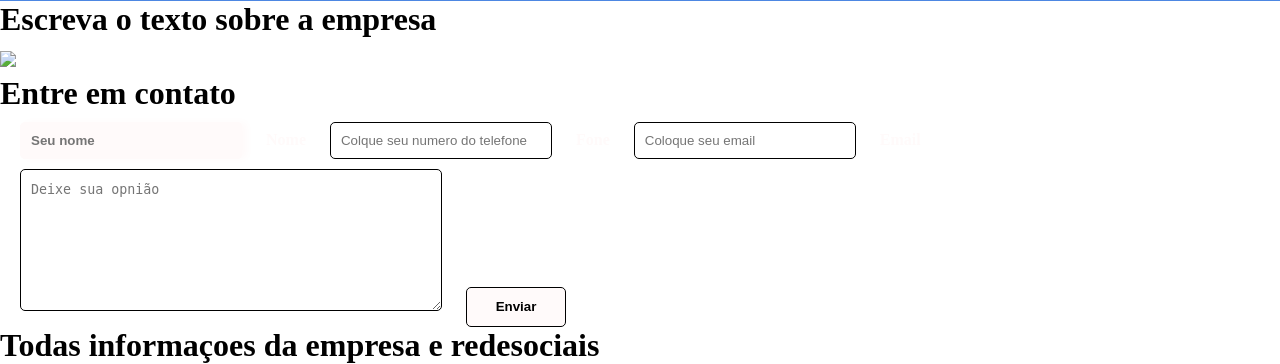
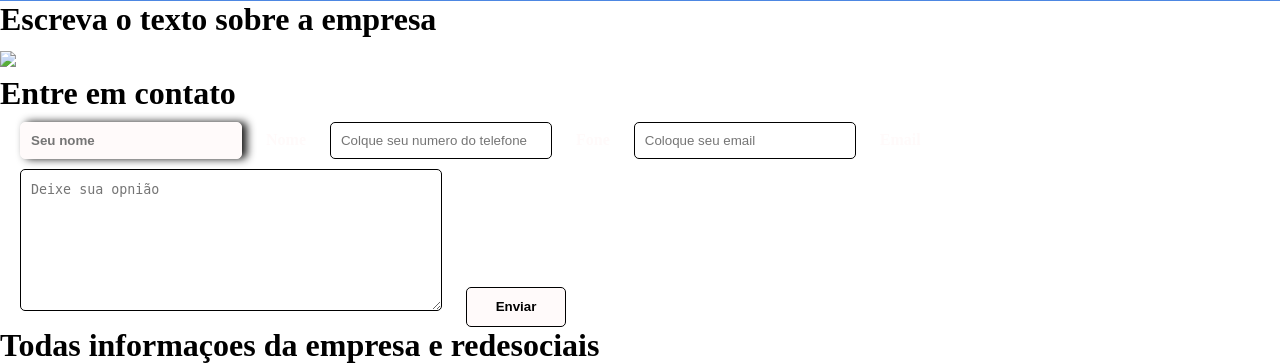
Before and after one commit to ArthurDias96/Fischer-Construcoes, a PHP site: page / in a window 1280 px wide, with the pointer over the restyled element. Shown: the part 604-968 px from the top of the page. Run offline with PHP 8.4, Linux system fonts and the light colour scheme.

Commit message:
Update style.css

```diff
--- a/style.css
+++ b/style.css
@@ -61,7 +61,7 @@ input, textarea {
 
 input:hover, textarea:hover, input:focus, textarea:focus {
     border-color: #fffafa#fffafa;
-    box-shadow: 5px 0px 9px #fffafa;
+    box-shadow: 5px 0px 9px #1a1a1a;
     background-color: #fffafa;
     color: black;
     font-weight: bold;
```
